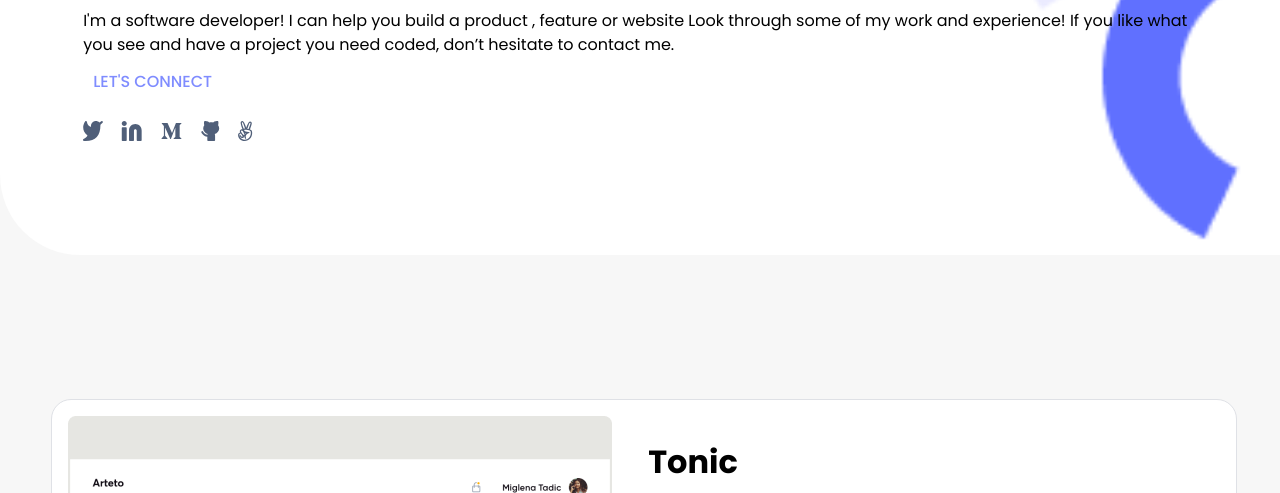
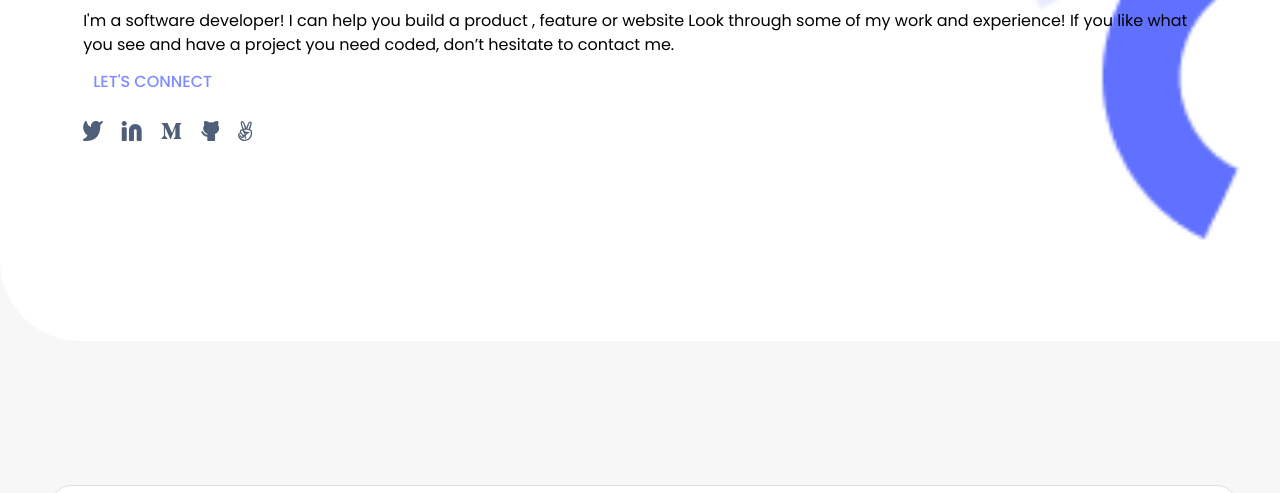
Before and after one commit to A5adullah-Aleem/portfolio-project, a website: page index.html in a window 1280 px wide. Shown: the part 294-787 px from the top of the page. Drawn offline with Linux system fonts and the light colour scheme.

Commit message:
enhancing looks

```diff
--- a/style.css
+++ b/style.css
@@ -482,6 +482,22 @@ button:hover {
     margin-right: 8%;
   }
 
+  .headline {
+    display: flex;
+    padding-top: 114px;
+    padding-bottom: 15.6%;
+    padding-left: 6.5%;
+    padding-right: 6.5%;
+    flex-direction: column;
+    gap: 12px;
+    background-size: cover;
+    background-image: url(./icons/header.png);
+    background-repeat: no-repeat;
+    width: 87%;
+    background-color: white;
+    border-bottom-left-radius: 80px;
+  }
+
   .desktop-hide {
     display: none;
   }
```
